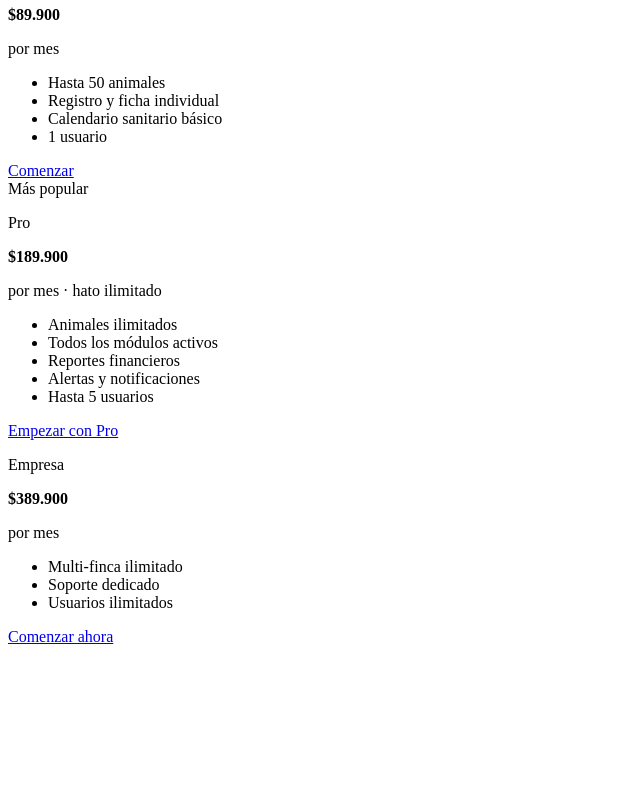
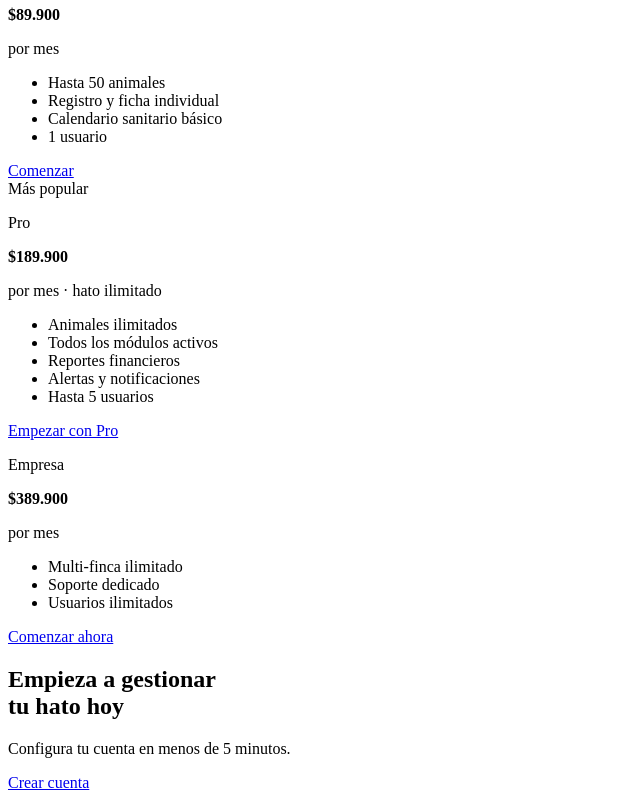
Before and after one commit to elian01martinezm-code/gestion-ganadera-landing, a plain HTML site: page index.html in a window 1280 px wide. Shown: the part 2159-2959 px from the top of the page, without its empty margins (0-640 px from the left). Before the commit the page ends 2813 px from the top, so only its background shows below. Drawn offline with Linux system fonts and the light colour scheme.

Commit message:
agrego seccion llamado accion final

```diff
--- a/index.html
+++ b/index.html
@@ -260,5 +260,10 @@
         </div>
       </div>
     </section>
+    <section class="llamado-accion-final">
+      <h2>Empieza a gestionar<br />tu hato hoy</h2>
+      <p>Configura tu cuenta en menos de 5 minutos.</p>
+      <a href="registrar.html" class="boton-cta-blanco">Crear cuenta</a>
+    </section>
   </body>
 </html>
```
